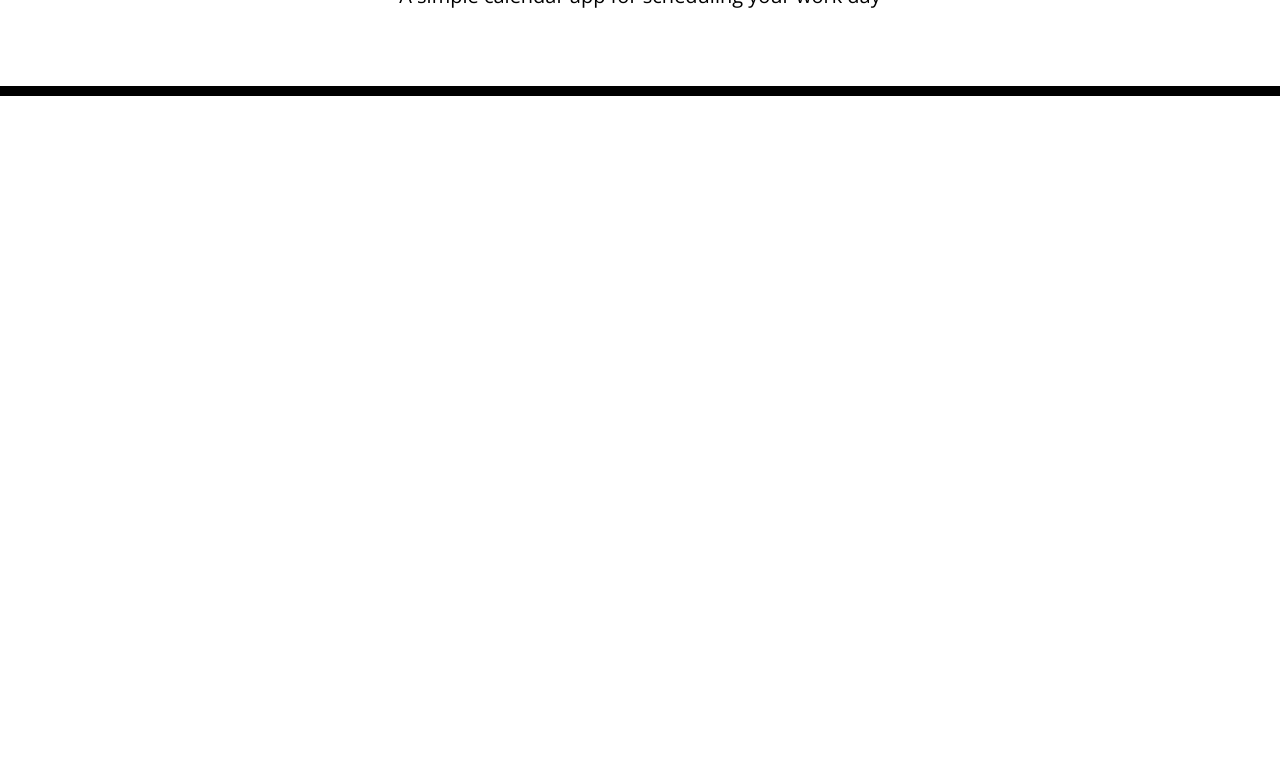
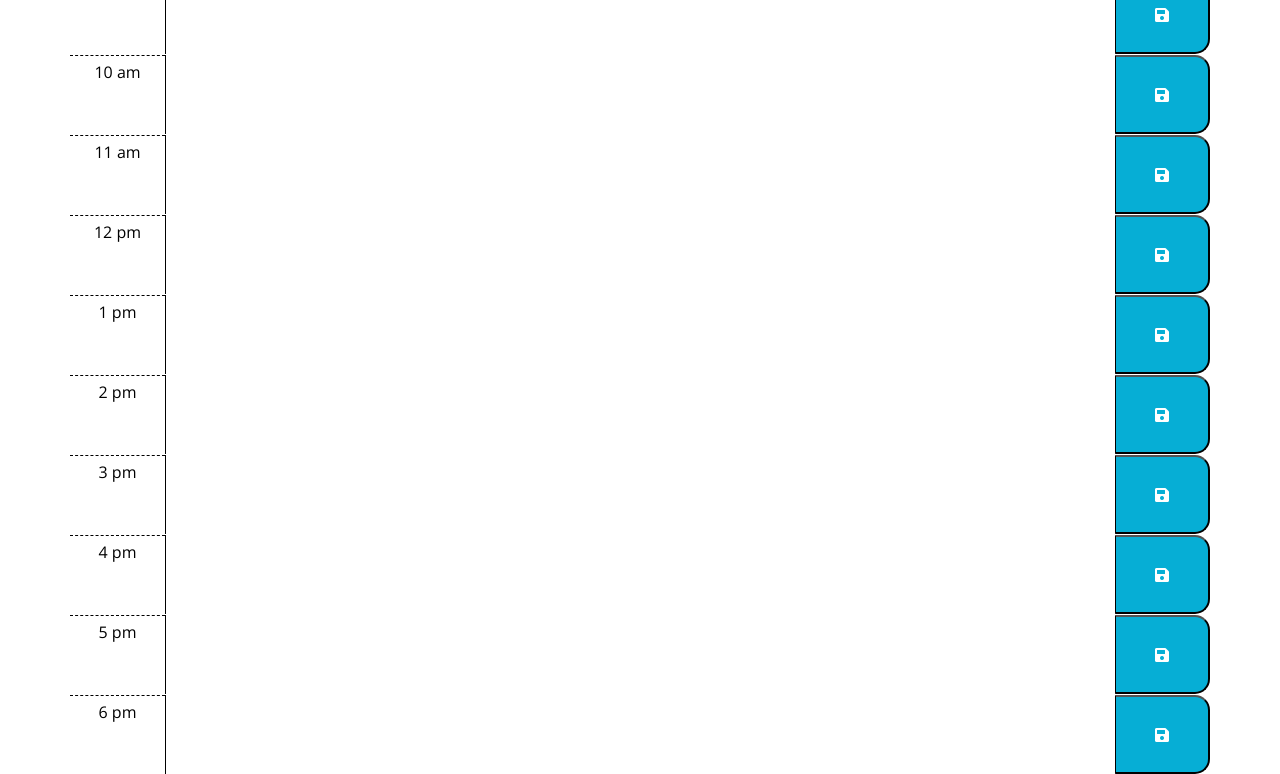
Before and after one commit to priscilla-114/work-day-scheduler, a plain HTML site: page index.html in a window 1280 px wide. Shown: the part 172-946 px from the top of the page. Before the commit the page ends 800 px from the top, so only its background shows below. Drawn offline with nearby package versions, Linux system fonts and the light colour scheme.

Commit message:
added notes and time blocks / added screenshot to readme.md

```diff
--- a/index.html
+++ b/index.html
@@ -4,16 +4,22 @@
     <meta charset="UTF-8" />
     <meta name="viewport" content="width=device-width, initial-scale=1.0" />
     <meta http-equiv="X-UA-Compatible" content="ie=edge" />
+
+    <!-- linking bootstrap -->
     <link
       rel="stylesheet"
       href="https://stackpath.bootstrapcdn.com/bootstrap/4.3.1/css/bootstrap.min.css"
     />
+
+    <!-- linking fonts -->
     <link
       rel="stylesheet"
       href="https://use.fontawesome.com/releases/v5.8.1/css/all.css"
       integrity="sha384-50oBUHEmvpQ+1lW4y57PTFmhCaXp0ML5d60M1M7uH2+nqUivzIebhndOJK28anvf"
       crossorigin="anonymous"
     />
+
+    <!-- linking css -->
     <link
       href="https://fonts.googleapis.com/css?family=Open+Sans&display=swap"
       rel="stylesheet"
@@ -22,16 +28,77 @@
     <title>Work Day Scheduler</title>
   </head>
 
-  <body>
-    <header class="jumbotron">
+  <body>n
+    <header class="jumbotrom text-center">
       <h1 class="display-3">Work Day Scheduler</h1>
       <p class="lead">A simple calendar app for scheduling your work day</p>
       <p id="currentDay" class="lead"></p>
     </header>
+
+    <!-- timeblocks go here -->
     <div class="container">
-      <!-- Timeblocks go here -->
+        <div class="row time-block" id="9">
+            <div class="col-1 hour pt-2">9 am</div>
+            <textarea class="col-10 plan"></textarea>
+            <button class="col-1 saveBtn"><i class="fas fa-save"></i></button>
+        </div>
+
+        <div class="row time-block" id="10">
+            <div class="col-1 hour pt-2">10 am</div>
+            <textarea class="col-10 plan"></textarea>
+            <button class="col-1 saveBtn"><i class="fas fa-save"></i></button>
+        </div>
+
+        <div class="row time-block" id="11">
+            <div class="col-1 hour pt-2">11 am</div>
+            <textarea class="col-10 plan"></textarea>
+            <button class="col-1 saveBtn"><i class="fas fa-save"></i></button>
+        </div>
+
+        <div class="row time-block" id="12">
+            <div class="col-1 hour pt-2">12 pm</div>
+            <textarea class="col-10 plan"></textarea>
+            <button class="col-1 saveBtn"><i class="fas fa-save"></i></button>
+        </div>
+
+        <div class="row time-block" id="13">
+            <div class="col-1 hour pt-2">1 pm</div>
+            <textarea class="col-10 plan"></textarea>
+            <button class="col-1 saveBtn"><i class="fas fa-save"></i></button>
+        </div>
+
+        <div class="row time-block" id="14">
+            <div class="col-1 hour pt-2">2 pm</div>
+            <textarea class="col-10 plan"></textarea>
+            <button class="col-1 saveBtn"><i class="fas fa-save"></i></button>
+        </div>
+
+        <div class="row time-block" id="15">
+            <div class="col-1 hour pt-2">3 pm</div>
+            <textarea class="col-10 plan"></textarea>
+            <button class="col-1 saveBtn"><i class="fas fa-save"></i></button>
+        </div>
+
+        <div class="row time-block" id="16">
+            <div class="col-1 hour pt-2">4 pm</div>
+            <textarea class="col-10 plan"></textarea>
+            <button class="col-1 saveBtn"><i class="fas fa-save"></i></button>
+        </div>
+
+        <div class="row time-block" id="17">
+            <div class="col-1 hour pt-2">5 pm</div>
+            <textarea class="col-10 plan"></textarea>
+            <button class="col-1 saveBtn"><i class="fas fa-save"></i></button>
+        </div>
+
+        <div class="row time-block" id="18">
+            <div class="col-1 hour pt-2">6 pm</div>
+            <textarea class="col-10 plan"></textarea>
+            <button class="col-1 saveBtn"><i class="fas fa-save"></i></button>
+        </div>
     </div>
 
+    <!-- js scripts -->
     <script src="https://code.jquery.com/jquery-3.4.1.min.js"></script>
     <script src="https://cdnjs.cloudflare.com/ajax/libs/moment.js/2.24.0/moment.min.js"></script>
   </body>
```
Also changed, not shown: 1 other file.
